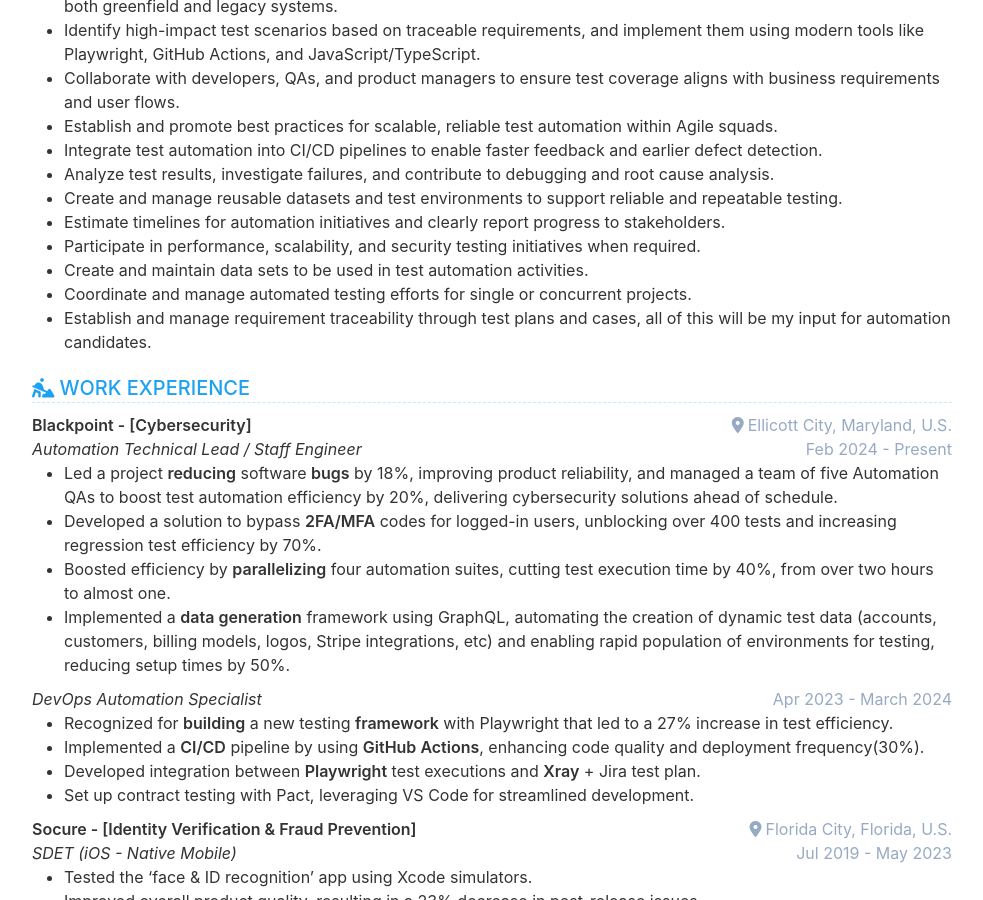
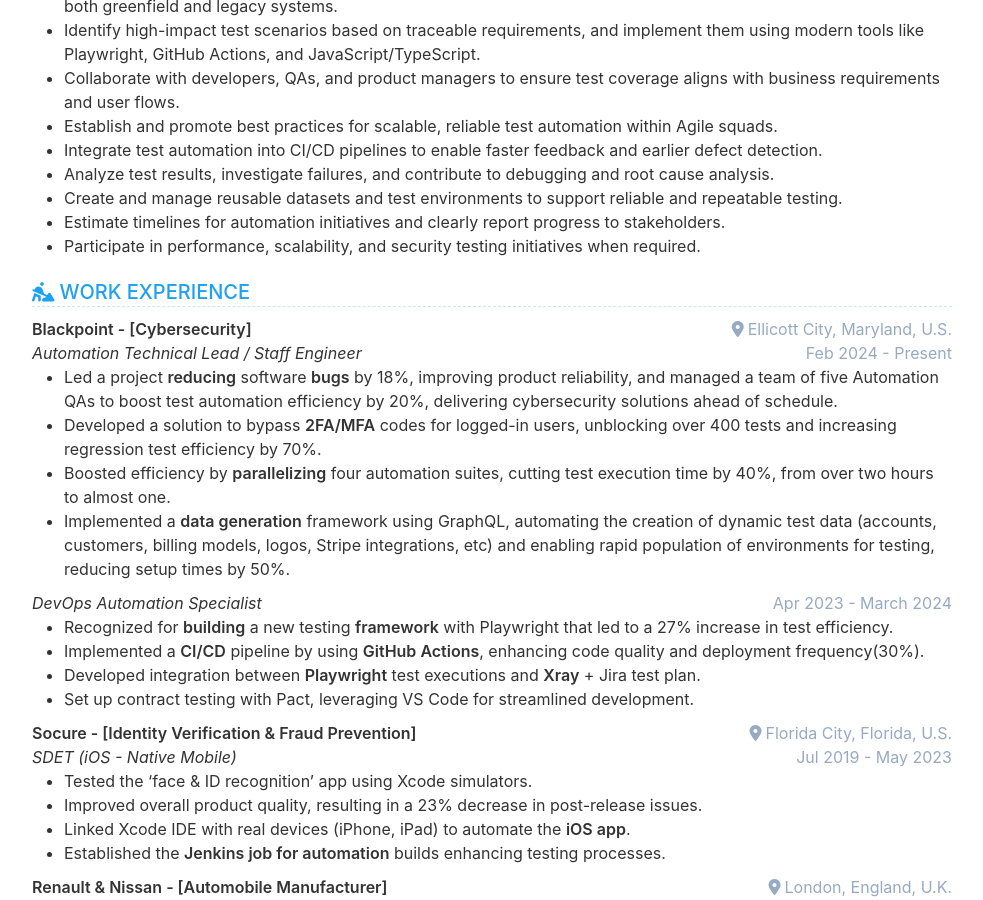
Before and after one commit to cvera08/full-resume, a Jekyll site: the page built from index.html, in a window 1280 px wide and 900 px high, scrolled down 1724 px. Shown: the whole window, without its empty margins (148-1131 px from the left). Built offline with Jekyll 4.4.1, drawn with Linux system fonts in a browser that asks for light colours.

Commit message:
style: main responsibilities - remove extra bullet points

```diff
--- a/_data/data.yml
+++ b/_data/data.yml
@@ -110,9 +110,6 @@ reference:
     - Create and manage reusable datasets and test environments to support reliable and repeatable testing.
     - Estimate timelines for automation initiatives and clearly report progress to stakeholders.
     - Participate in performance, scalability, and security testing initiatives when required.
-    - Create and maintain data sets to be used in test automation activities.
-    - Coordinate and manage automated testing efforts for single or concurrent projects.
-    - Establish and manage requirement traceability through test plans and cases, all of this will be my input for automation candidates.
 
 experience:
   show: true
```
